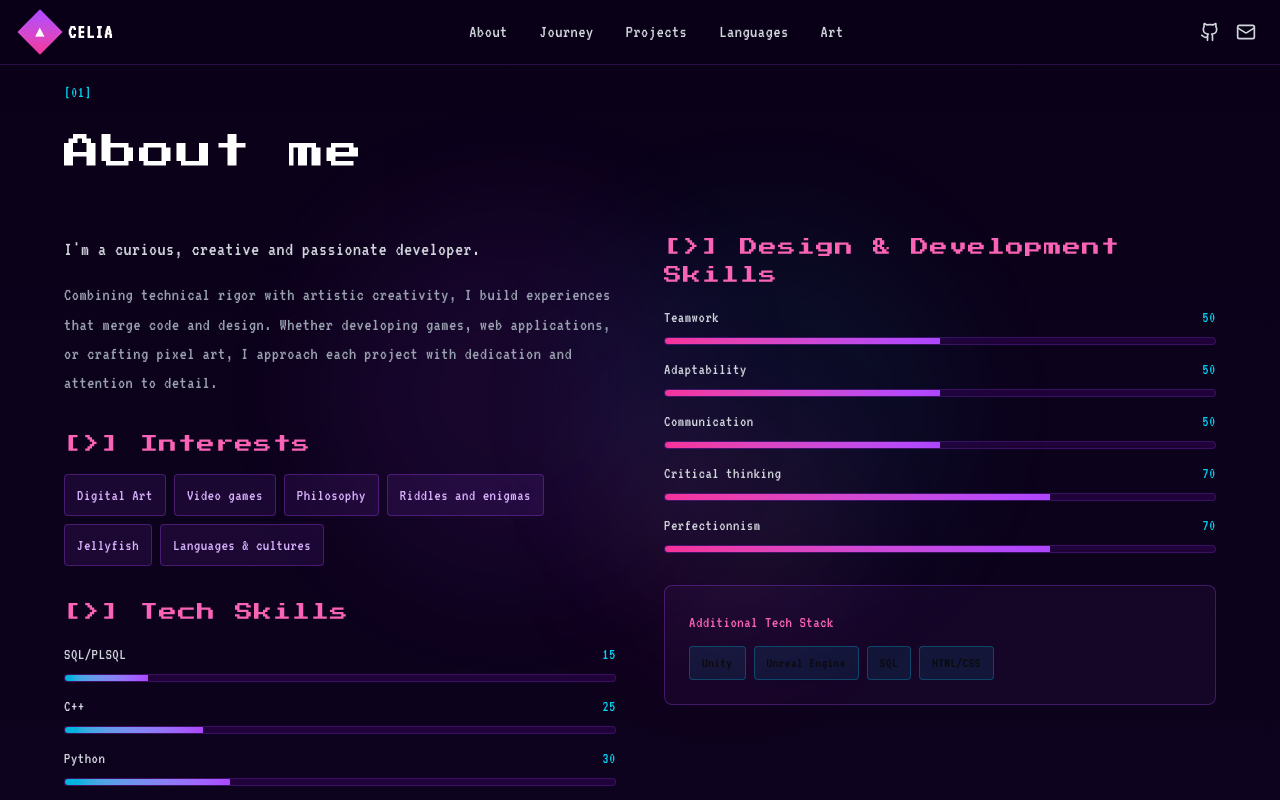
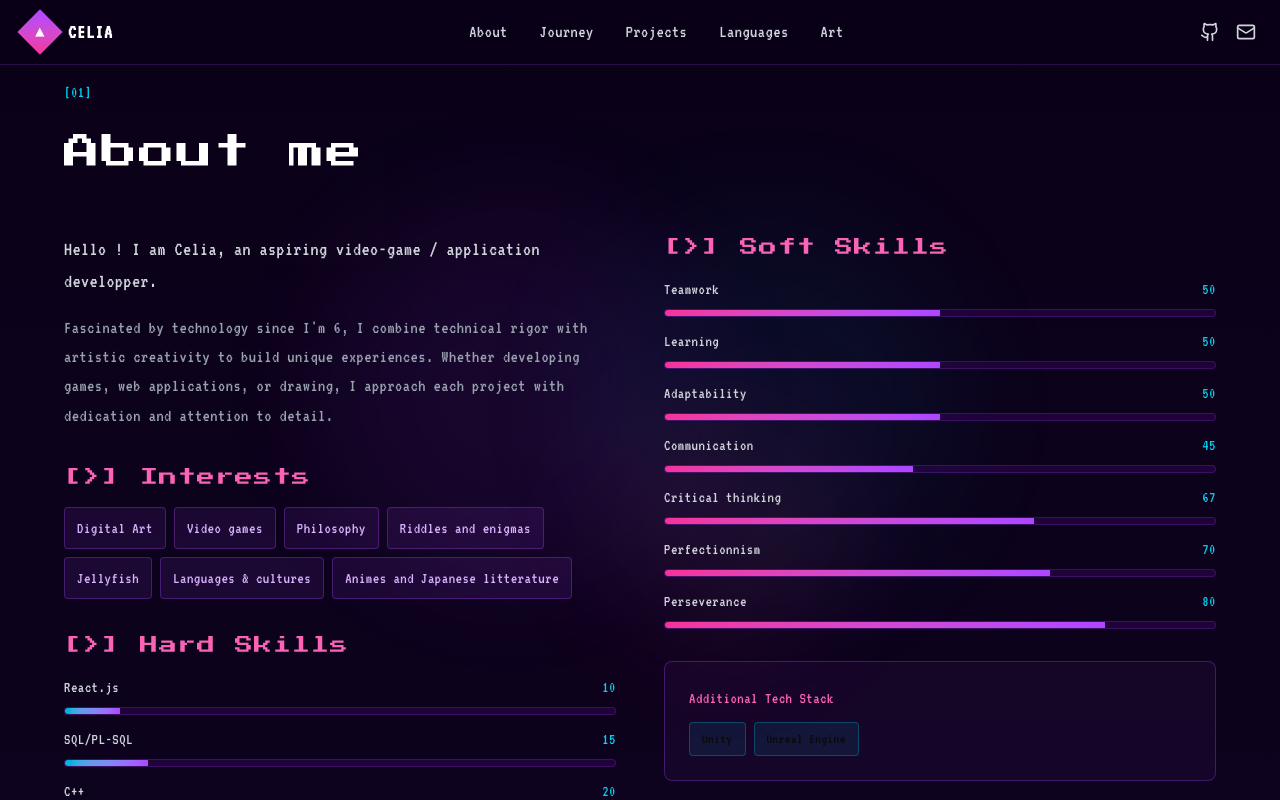
Before and after one commit to celiapplepi/celia-s-portfolio, a React (Vite) app: page / in a window 1280 px wide. Shown: the top 800 px of the page. Built offline with nearby package versions, Linux system fonts and the light colour scheme.

Commit message:
Update skills and personal introduction in AboutSection

```diff
--- a/src/app/components/AboutSection.tsx
+++ b/src/app/components/AboutSection.tsx
@@ -2,20 +2,26 @@ import aboutImage from "../../imports/image-2.png";
 
 export default function AboutSection() {
   const skills = [
-    { name: "SQL/PLSQL", level: 15 },
-    { name: "C++", level: 25 },
-    { name: "Python", level: 30 },
-    { name: "Java", level: 30 },
-    { name: "C#", level: 40 },
+    {name:"React.js",level:10},
+    { name: "SQL/PL-SQL", level: 15 },
+    { name: "C++", level: 20 },
+    { name: "Python", level: 22 },
+    { name: "Java", level: 23 },
+    { name: "C#", level: 25 },
+    {name:"Linux",level:35},
+    {name:"Git",level:38},
     { name: "HTML/CSS", level: 40 },
+
   ];
 
   const secondarySkills = [
     { name: "Teamwork", level: 50 },
+    {name:"Learning",level:50},
     { name: "Adaptability", level: 50 },
-    { name: "Communication", level: 50 },
-    { name: "Critical thinking", level: 70 },
+    { name: "Communication", level: 45 },
+    { name: "Critical thinking", level: 67 },
     { name: "Perfectionnism", level: 70 },
+    { name: "Perseverance", level: 80 },
   ];
 
   const interests = [
@@ -25,6 +31,7 @@ export default function AboutSection() {
     "Riddles and enigmas",
     "Jellyfish",
     "Languages & cultures",
+    "Animes and Japanese litterature",
   ];
 
   return (
@@ -47,14 +54,13 @@ export default function AboutSection() {
           <div className="space-y-8">
             <div className="space-y-4">
               <p className="text-xl text-gray-300 leading-relaxed">
-                I'm a curious, creative and passionate
-                developer.
+                Hello ! I am Celia, an aspiring video-game / application developper.
               </p>
               <p className="text-lg text-gray-400 leading-relaxed">
-                Combining technical rigor with artistic
-                creativity, I build experiences that merge code
-                and design. Whether developing games, web
-                applications, or crafting pixel art, I approach
+                Fascinated by technology since I'm 6, I combine technical rigor with artistic
+                creativity to build unique experiences.
+                Whether developing games, web
+                applications, or drawing, I approach
                 each project with dedication and attention to
                 detail.
               </p>
@@ -78,7 +84,7 @@ export default function AboutSection() {
 
             <div>
               <h3 className="text-pink-400 mb-4 text-lg">
-                [&gt;] Tech Skills
+                [&gt;] Hard Skills
               </h3>
               <div className="space-y-3">
                 {skills.map((skill) => (
@@ -105,7 +111,7 @@ export default function AboutSection() {
 
           <div>
             <h3 className="text-pink-400 mb-4 text-lg">
-              [&gt;] Design & Development Skills
+              [&gt;] Soft Skills
             </h3>
             <div className="space-y-3 mb-8">
               {secondarySkills.map((skill) => (
@@ -139,12 +145,6 @@ export default function AboutSection() {
                 <span className="px-3 py-1.5 bg-cyan-500/10 border border-cyan-500/30 rounded text-sm">
                   Unreal Engine
                 </span>
-                <span className="px-3 py-1.5 bg-cyan-500/10 border border-cyan-500/30 rounded text-sm">
-                  SQL
-                </span>
-                <span className="px-3 py-1.5 bg-cyan-500/10 border border-cyan-500/30 rounded text-sm">
-                  HTML/CSS
-                </span>
               </div>
             </div>
           </div>
```
